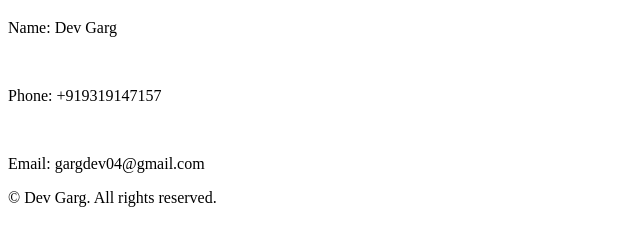
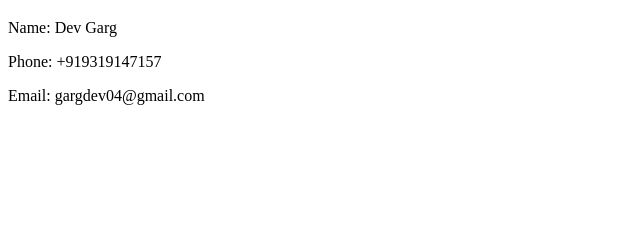
Before and after one commit to devgxrg/html-resume, a plain HTML site: page contact.html in a window 1280 px wide. Shown: the part 61-306 px from the top of the page, without its empty margins (0-640 px from the left). Drawn offline with Linux system fonts and the light colour scheme.

Commit message:
Add files via upload

```diff
--- a/contact.html
+++ b/contact.html
@@ -8,10 +8,8 @@
 </head>
 <body>
     <h1>Contact Details are given below:</h1>
-    <p>Name: Dev Garg</p> <br>
-    <p>Phone: +919319147157</p> <br>
+    <p>Name: Dev Garg</p>
+    <p>Phone: +919319147157</p>
     <p>Email: gargdev04@gmail.com</p>
-
-    <footer>© Dev Garg. All rights reserved.</footer>
 </body>
 </html>
```
